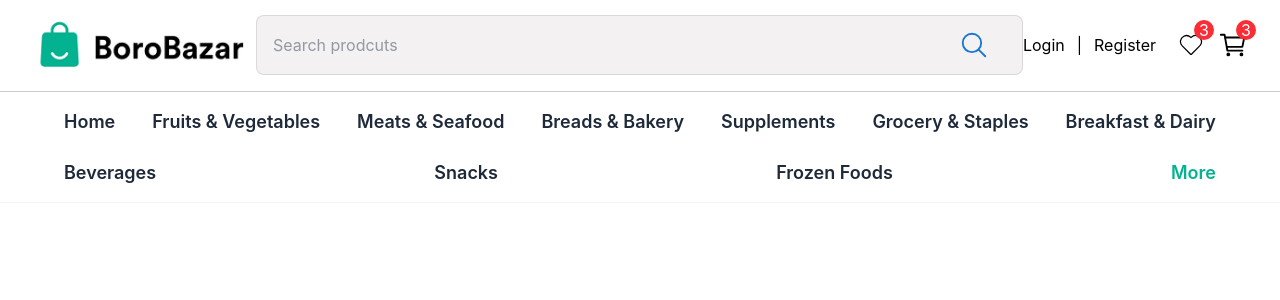
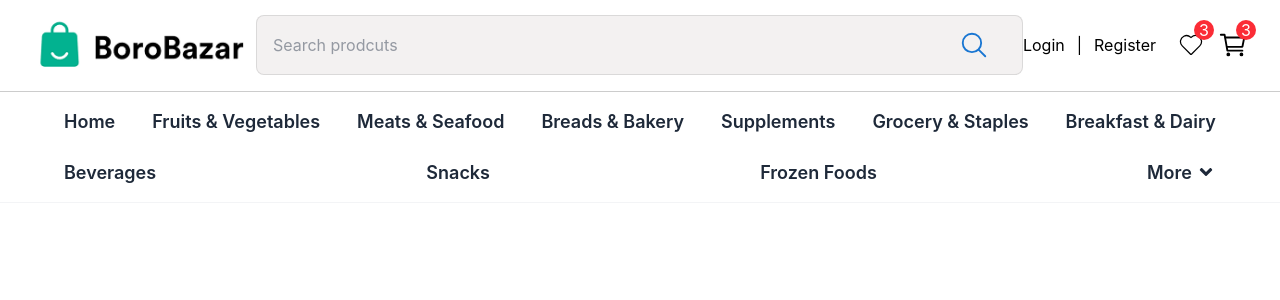
Before and after one commit to Success31323/ShopSasto, a Next.js app: page / in a window 1280 px wide. Shown: the top 300 px of the page. Built offline with nearby package versions, Linux system fonts and the light colour scheme.

Commit message:
Adding Dropdown in Nav

```diff
--- a/src/components/Nav.jsx
+++ b/src/components/Nav.jsx
@@ -1,5 +1,7 @@
 import Link from 'next/link'
 import React from 'react'
+import { FaAngleDown } from "react-icons/fa";
+
 
 const Nav = () => {
   return (
@@ -35,7 +37,15 @@ const Nav = () => {
         <Link href='/' className='text-[18px] text-gray-800 font-[600] hover:text-primary'>
           Frozen Foods
         </Link>
-        <span className='text-[18px] text-gray-800 font-[600] hover: text-primary'>More</span>
+        <div className='relative group'>
+            <span className='text-[18px] text-gray-800 font-[600] hover:text-primary flex items-center gap-1 cursor-pointer'>More <FaAngleDown size={20}/></span>
+
+
+            <div className='dropdown-menu hidden group-hover:flex flex-col absolute top-[100%] right-0 bg-white shadow-md rounded-md overflow-hidden'>
+                <Link href="/" className='text-[18px] text-gray-800 font-[600] hover:text-primary py-2 px-3'>Meow</Link>
+
+            </div>
+        </div>
       </div>
     </nav>
   )
```
